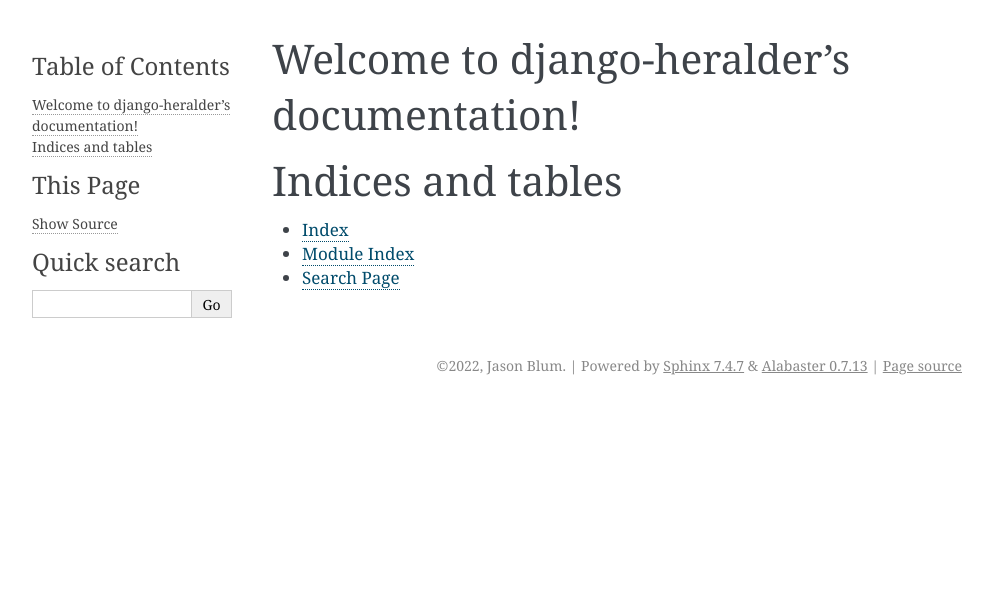
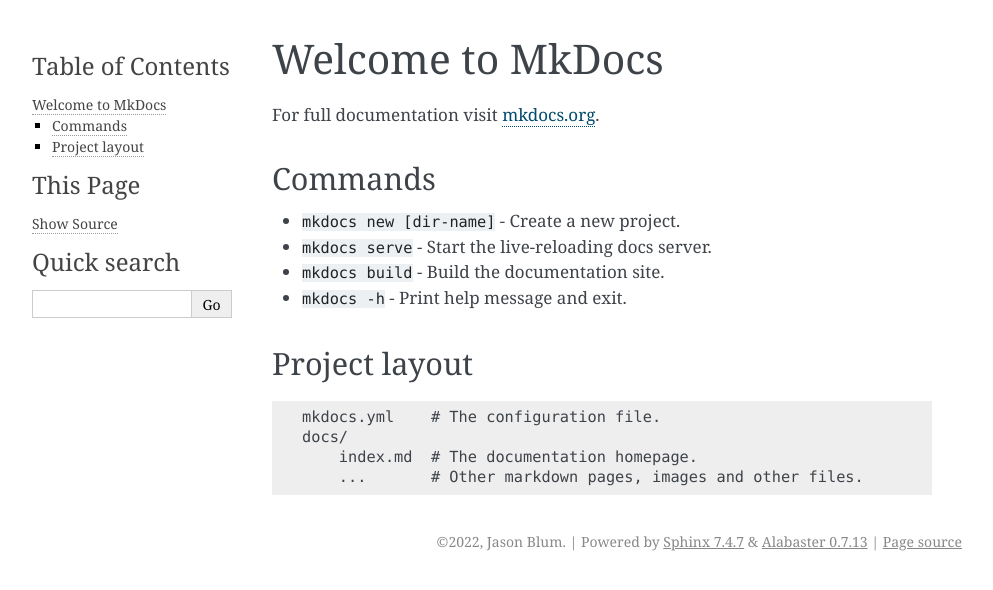
Before and after one commit to peterfarrell/django-heralder, a Sphinx documentation site: the page built from docs/index.md, in a window 1280 px wide. Shown: the top 590 px of the page, without its empty margins (148-1141 px from the left). Built offline with Sphinx 7.4.7, drawn with Linux system fonts in a browser that asks for light colours.

Commit message:
#3 trying mkdocs

```diff
--- /dev/null
+++ b/docs/index.md
@@ -0,0 +1,17 @@
+# Welcome to MkDocs
+
+For full documentation visit [mkdocs.org](https://www.mkdocs.org).
+
+## Commands
+
+* `mkdocs new [dir-name]` - Create a new project.
+* `mkdocs serve` - Start the live-reloading docs server.
+* `mkdocs build` - Build the documentation site.
+* `mkdocs -h` - Print help message and exit.
+
+## Project layout
+
+    mkdocs.yml    # The configuration file.
+    docs/
+        index.md  # The documentation homepage.
+        ...       # Other markdown pages, images and other files.
--- a/docs/index.rst
+++ b/docs/index.rst
@@ -5,6 +5,10 @@
 
 Welcome to django-heralder's documentation!
 ===========================================
+
+TODO: add notes here!
+
+
 
 .. toctree::
    :maxdepth: 2
--- /dev/null
+++ b/mkdocs.yml
@@ -0,0 +1 @@
+site_name: My Docs
```
